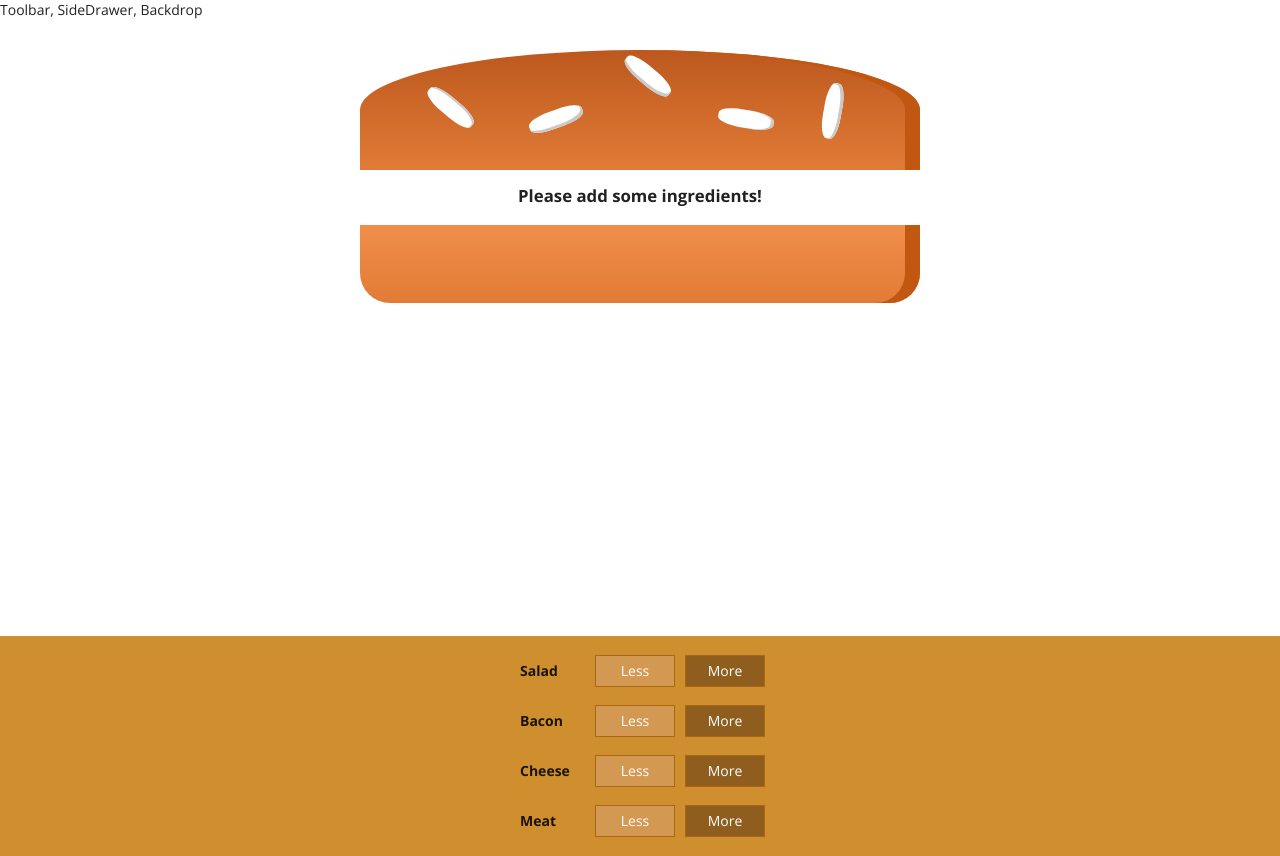
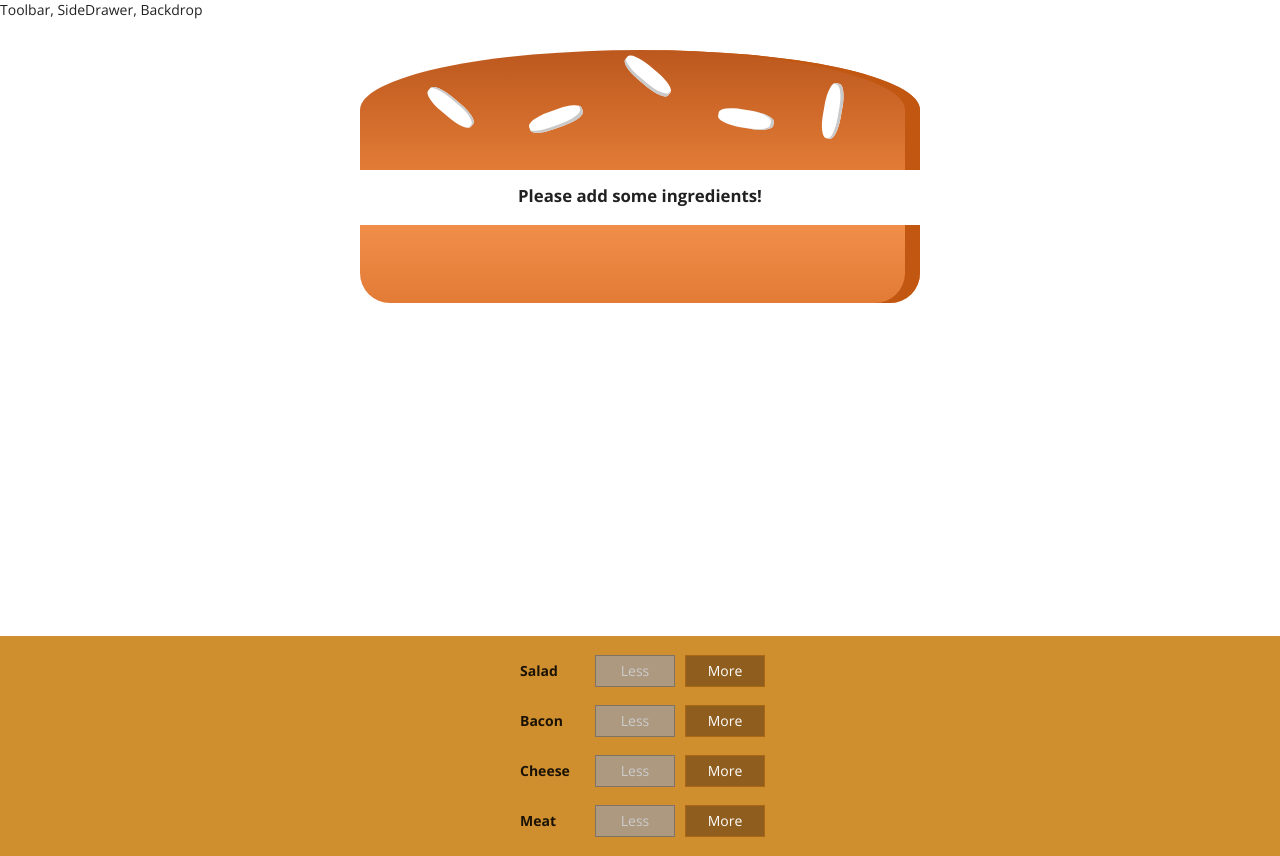
Before and after one commit to leon8941/list-of-ingredients, a React app in the folder client/: page / in a window 1280 px wide. Built offline with nearby package versions, Linux system fonts and the light colour scheme.

Commit message:
Add remove ingredients function

```diff
--- a/client/src/components/Burger/BuildControls/BuildControl/BuildControl.js
+++ b/client/src/components/Burger/BuildControls/BuildControl/BuildControl.js
@@ -5,7 +5,7 @@
 const buildControl = (props) => (
     <div className={classes.BuildControl}>
         <div className={classes.Label}>{props.label}</div>
-        <button className={classes.Less}>Less</button>
+        <button className={classes.Less} onClick={props.removed} disabled={props.disabled}>Less</button>
         <button className={classes.More} onClick={props.added}>More</button>
     </div>
 );
--- a/client/src/components/Burger/BuildControls/BuildControls.js
+++ b/client/src/components/Burger/BuildControls/BuildControls.js
@@ -18,7 +18,9 @@
                     key={ctrl.label}
                     label={ctrl.label}
                     type={ctrl.type}
-                    added={() => props.ingredientAdded(ctrl.type)} />
+                    removed={() => props.ingredientRemoved(ctrl.type)}
+                    added={() => props.ingredientAdded(ctrl.type)}
+                    disabled={props.disabled[ctrl.type]} />
             ))
         }
     </div>
--- a/client/src/containers/BurgerBuilder/BurgerBuilder.js
+++ b/client/src/containers/BurgerBuilder/BurgerBuilder.js
@@ -40,15 +40,40 @@
     }
 
     removeIngredientHandler = (type) => {
+        if(this.state.ingredients[type] <= 0){
+            return;
+        }
+        const updatedCount = this.state.ingredients[type] - 1;
+        const updatedIngredients = {
+            ...this.state.ingredients
+        }
 
+        updatedIngredients[type] = updatedCount;
+
+        const ingredientPrice = INGREDIENT_PRICES[type];
+        const totalPrice = this.state.totalPrice - ingredientPrice;
+
+        this.setState({
+            totalPrice: totalPrice, ingredients: updatedIngredients
+        });
     }
 
     render () {
+        const disabledInfo = {
+            ...this.state.ingredients
+        };
+
+        for(let key in disabledInfo){
+            disabledInfo[key] = disabledInfo[key] <= 0;
+        }
+
         return (
             <Aux>
                 <Burger ingredients={this.state.ingredients}></Burger>
                 <BuildControls
-                    ingredientAdded={this.addIngredientHandler} />
+                    ingredientRemoved={this.removeIngredientHandler}
+                    ingredientAdded={this.addIngredientHandler}
+                    disabled={disabledInfo} />
             </Aux>
         );
     }
```
